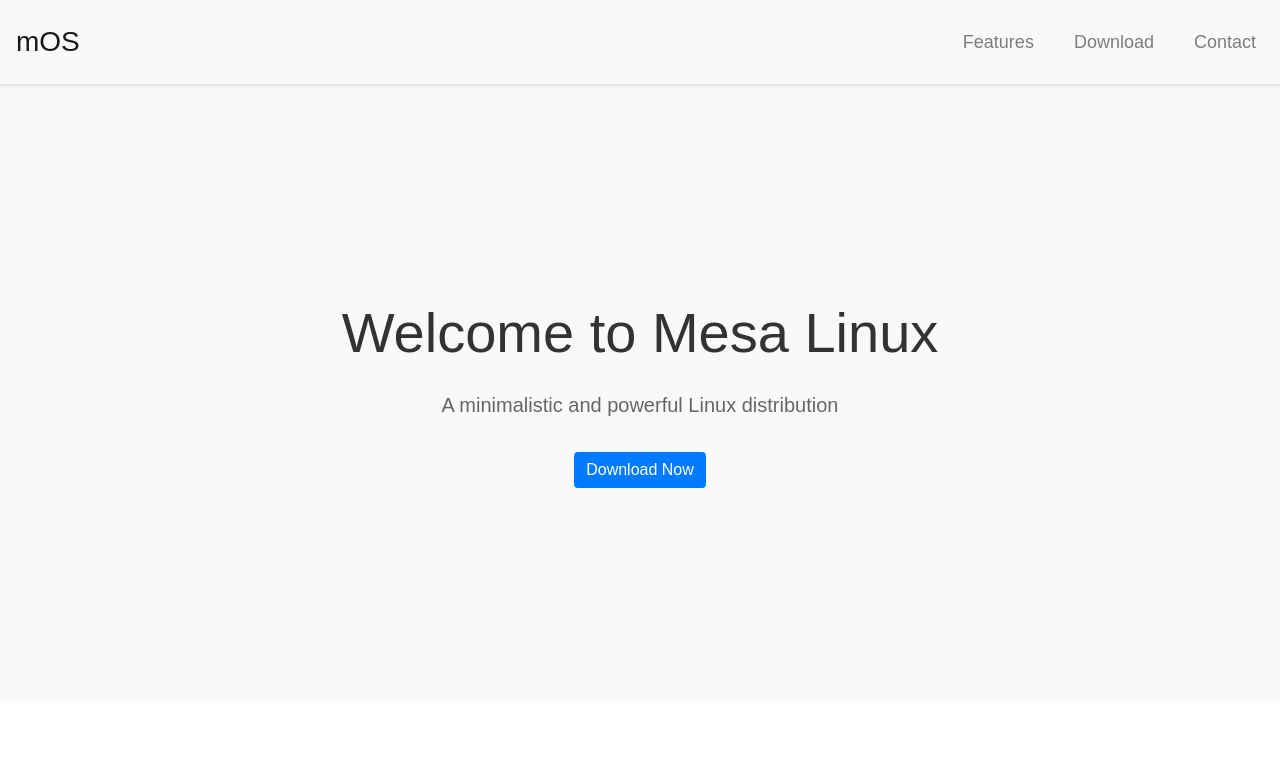
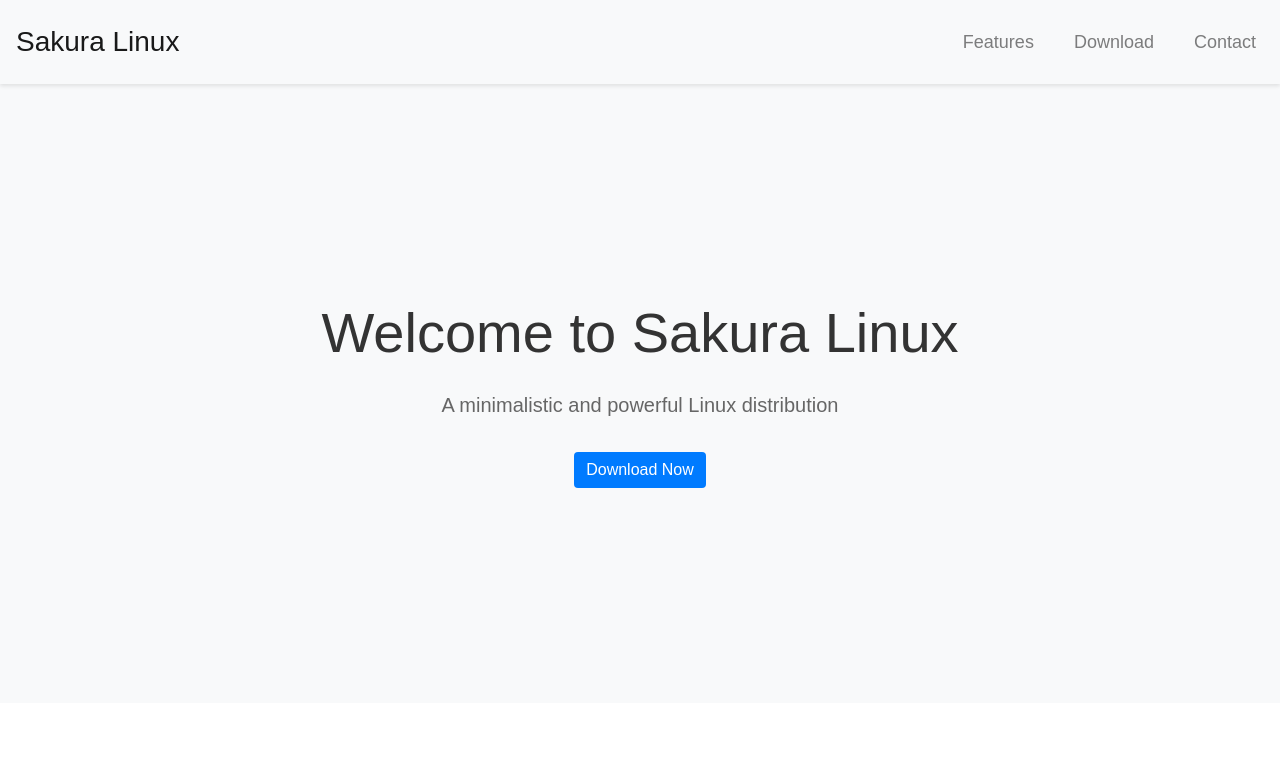
Before and after one commit to samvictordr/Fluorite-Linux, a plain HTML site: page index.html in a window 1280 px wide. Shown: the top 780 px of the page. Drawn offline with nearby package versions, Linux system fonts and the light colour scheme.

Commit message:
Update index.html

```diff
--- a/index.html
+++ b/index.html
@@ -3,7 +3,7 @@
   <head>
     <meta charset="UTF-8" />
     <meta name="viewport" content="width=device-width, initial-scale=1.0" />
-    <title>MesaOS</title>
+    <title>Team Mesa</title>
     <!-- Bootstrap CSS -->
     <link
       href="https://stackpath.bootstrapcdn.com/bootstrap/4.5.2/css/bootstrap.min.css"
@@ -15,7 +15,7 @@
   <body>
     <!-- Navbar -->
     <nav class="navbar navbar-expand-lg navbar-light bg-light">
-      <a class="navbar-brand" href="#">mOS</a>
+      <a class="navbar-brand" href="#">Sakura Linux</a>
       <button
         class="navbar-toggler"
         type="button"
@@ -45,7 +45,7 @@
     <!-- Hero Section -->
     <section class="hero-section text-center">
       <div class="container">
-        <h1>Welcome to Mesa Linux</h1>
+        <h1>Welcome to Sakura Linux</h1>
         <p>A minimalistic and powerful Linux distribution</p>
         <a href="#download" class="btn btn-primary">Download Now</a>
       </div>
@@ -95,7 +95,7 @@
     <section id="download" class="download-section text-center section">
       <div class="container">
         <h2>Download Mesa Linux</h2>
-        <p>Get mOS and experience a new level of computing.</p>
+        <p>Get Sakura Linux and experience a new level of computing.</p>
         <a href="#" class="btn btn-primary">Download Now</a>
       </div>
     </section>
```
